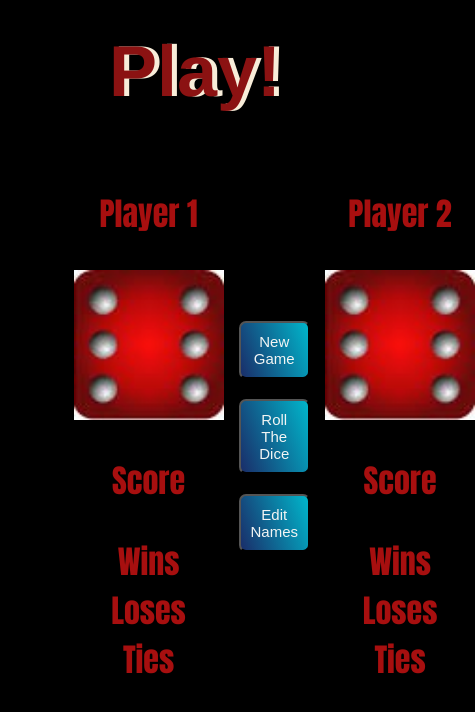
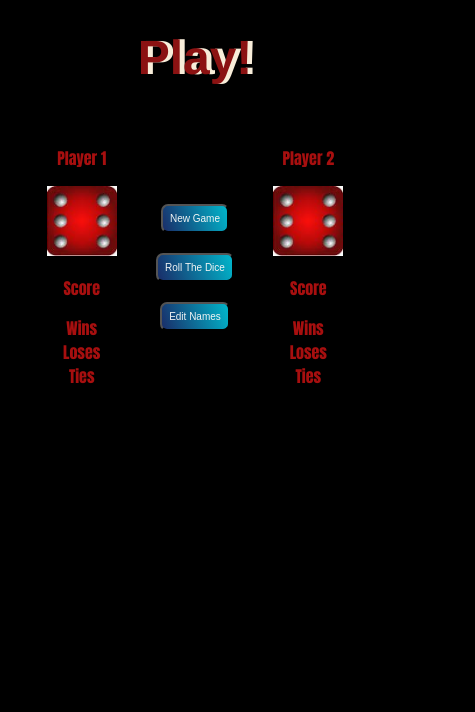
Before and after one commit to naledimuhauli/dice-game, a plain HTML site: page index.html in a window 390 px wide. Shown: the whole page, 475 px wide, since content can reach past the window. Drawn offline with Linux system fonts and the light colour scheme.

Commit message:
made it responsive

```diff
--- a/style.css
+++ b/style.css
@@ -66,3 +66,36 @@
 .result{
     color: white;
 }
+
+@media (max-width: 400px){
+
+    .container{
+        width: 90%;
+    }
+
+    .game-area {
+        display: flex;
+        align-items: center;
+    }
+
+    img{
+        width: 70px;
+        height: 70px;
+    }
+
+    .btn{
+        padding: 7px;
+        margin: 20px;
+        font-size: 10px;
+        margin: 20px;
+
+    }
+
+    p {
+       font-size: 1rem;
+    }
+
+    h1{
+        font-size: 3rem;
+    }
+}
```
